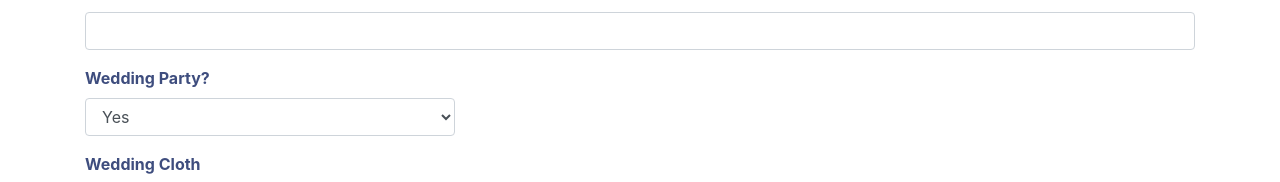
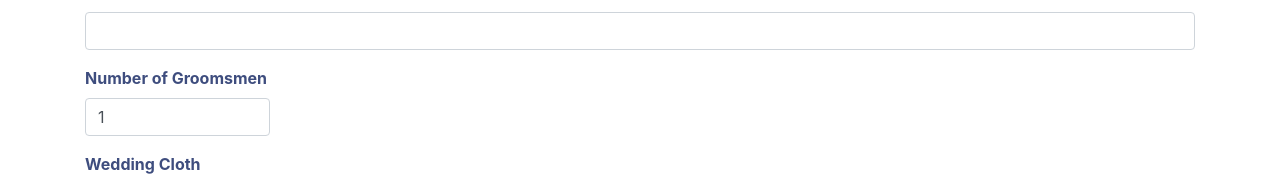
Before and after one commit to sparkplugnow/FariHara-Event-Form, a React (Create React App) app: page / in a window 1280 px wide. Shown: the part 708-890 px from the top of the page. Built offline with nearby package versions, Linux system fonts and the light colour scheme.

Commit message:
Minor UI Changes

```diff
--- a/src/App.js
+++ b/src/App.js
@@ -72,7 +72,7 @@ class App extends React.Component {
 				   				weddinglocation: '',
 				   				weddingcolourtheme: '',
 				   				bridesmaiddresscolour: '',
-				   				weddingparty: 'Yes',
+				   				weddingparty: 1,
 				   				weddingcloth: 'Suit',
 				   				colourpreference: 'Black',
 				   				fabricline: 'Associate $475',
@@ -87,7 +87,9 @@ class App extends React.Component {
 									<InputEntry label="Wedding Location" type="text" name="weddinglocation" />
 									<InputEntry label="Wedding Colour Theme" type="text" name="weddingcolourtheme" />
 									<InputEntry label="Bridesmaid Dress Colour" type="text" name="bridesmaiddresscolour" />
-									<SelectEntry label="Wedding Party?" options={ ['Yes' , 'No'] } name="weddingparty" />
+									<InputEntry label="Number of Groomsmen" value="1" type="number" name="weddingparty" />
+									{// TODO: Change the name of the above input here and on the server
+									}
 									<SelectEntry label="Wedding Cloth" options={ ['Suit', 'Tuxedo'] } name="weddingcloth" />
 									<SelectEntry label="Colour Preference" options={ ['Black', 'Blue', 'Grey', 'Burgundy', 'White/Ivory', 'Patterned', 'Undecided'] } name="colourpreference" />
 									<SelectEntry label="Fabric Line" name="fabricline" options={ ['Associate $475', 'Professional $600', 'Executive $750', 'Presidential $1200'] }/>
--- a/src/InputEntry.js
+++ b/src/InputEntry.js
@@ -1,10 +1,10 @@
 import React from 'react';
 import { Field } from 'react-final-form';
 
-const InputEntry = ({label, type, name}) =>
+const InputEntry = ( {label, type, name, value} ) =>
 	<div className="form-group">
 		<label>{label}</label>
-	    <Field name={name} component="input" type={type} className={`form-control col-${type==="date" ? 4: 12}`} />
+	    <Field name={name} component="input" min={type==='number'&&1} value={value&&value} type={type} className={`form-control col-${type==="date" ? 4: type==="number" ? 2: 12}`} />
 	</div>
 
 export default InputEntry
--- a/src/SelectEntry.js
+++ b/src/SelectEntry.js
@@ -5,7 +5,7 @@ const SelectEntry = ({label, options, name}) =>
 	<div className="form-group">
 			<label>{label}</label>
 			<Field name={name} component="select" className="form-control col-4">
-				{options.map((opt,  i) =>
+				{options.map((opt, i) =>
 					  		<option value={opt.toLowerCase()} key={i}>{opt}</option>
 					  	)}
 		    </Field>
--- a/src/ThankYou.js
+++ b/src/ThankYou.js
@@ -3,8 +3,8 @@ import PropTypes from 'prop-types';
 
 const ThankYou = ( {switchView} ) =>
 				<div className="thankyou_main">
-					<h1>Thanks for participating. Your response has been submitted.</h1>
-					<div><button type="button" className="btn btn-success" onClick={switchView}>Return to Form</button></div>
+					<h2>Thanks for participating. Your response has been submitted.</h2>
+					<div><button type="button" className="btn" onClick={switchView}>Return to Form</button></div>
 				</div>
 
 ThankYou.propTypes = {
--- a/src/columns.js
+++ b/src/columns.js
@@ -37,7 +37,7 @@ const columns = [
                 accessor: 'weddingDate'
             },
             {
-                Header: 'Party?',
+                Header: 'Groomsmen',
                 accessor: 'weddingParty'
             }
         ]
--- a/src/index.css
+++ b/src/index.css
@@ -41,7 +41,8 @@ label {
 }
 
 .thankyou_main {
-  margin: 40px auto;
-  width: 90%;
-  text-align: center;
+  display: flex;
+  align-items: center;
+  height: 500px;
+  flex-direction: column;
 }
```
